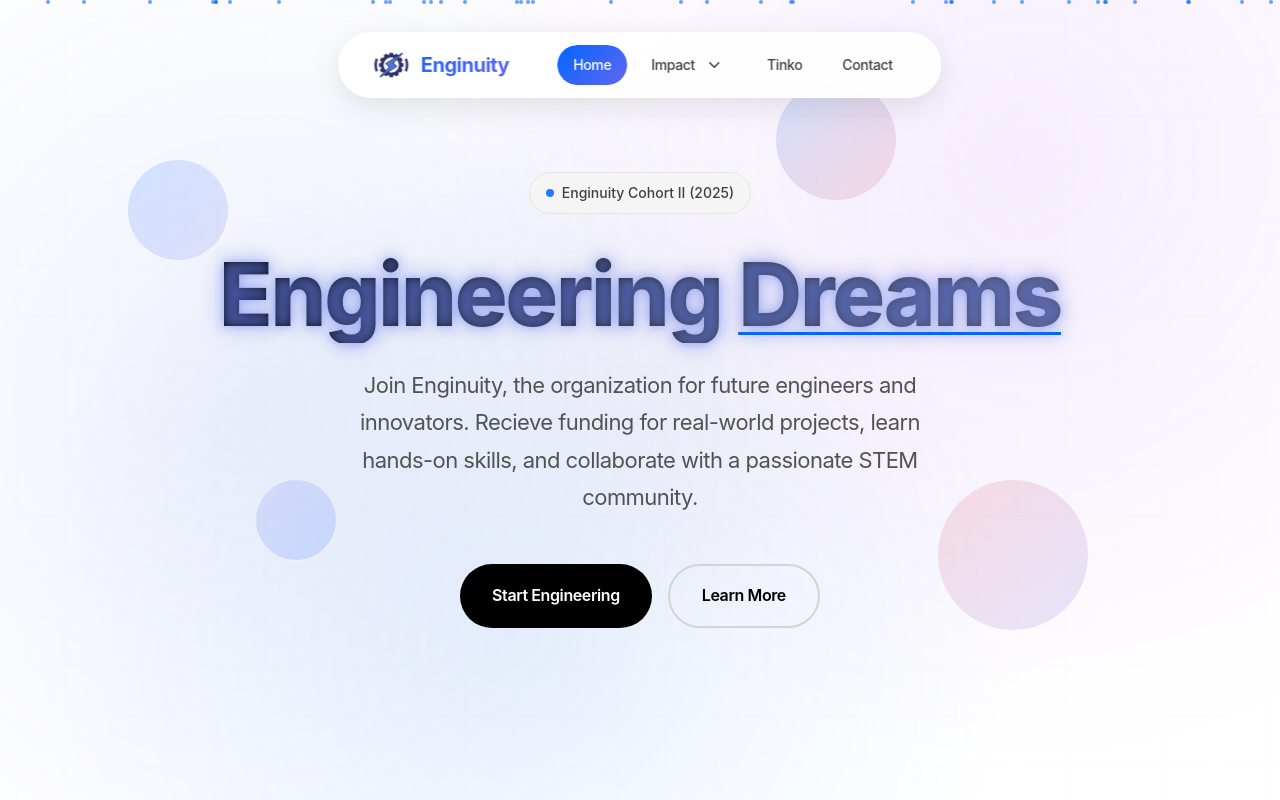
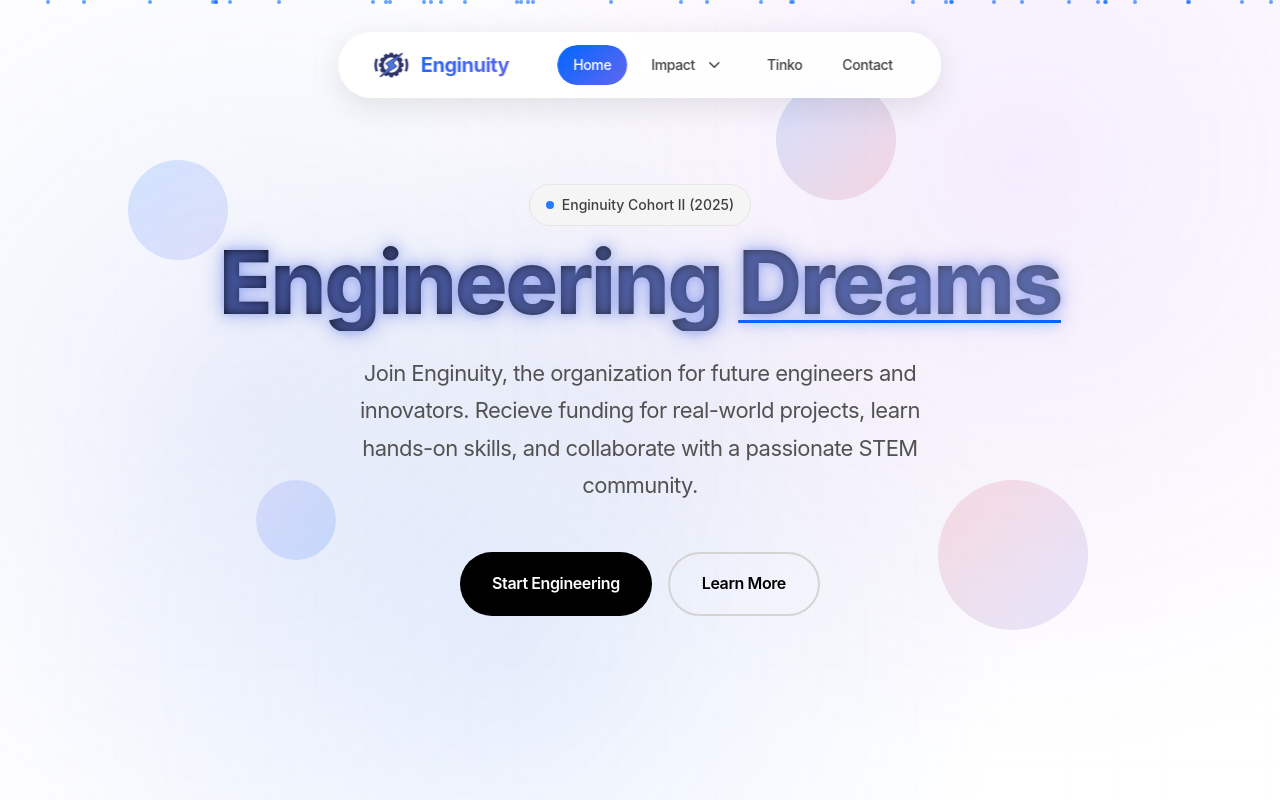
Before and after one commit to anvayajmera/enginuity, a React (Vite) app: page / in a window 1280 px wide. Shown: the top 800 px of the page. Built offline with nearby package versions, Linux system fonts and the light colour scheme; a web font is replaced by a local one.

Commit message:
style(hero): move Engineering Dreams heading up

```diff
--- a/src/components/Hero.css
+++ b/src/components/Hero.css
@@ -177,6 +177,7 @@
   font-weight: 800;
   line-height: 1.1;
   margin-bottom: 1.5rem;
+  margin-top: -1.5rem;
   background: linear-gradient(135deg, var(--primary) 0%, var(--gray-600) 100%);
   -webkit-background-clip: text;
   -webkit-text-fill-color: transparent;
```
